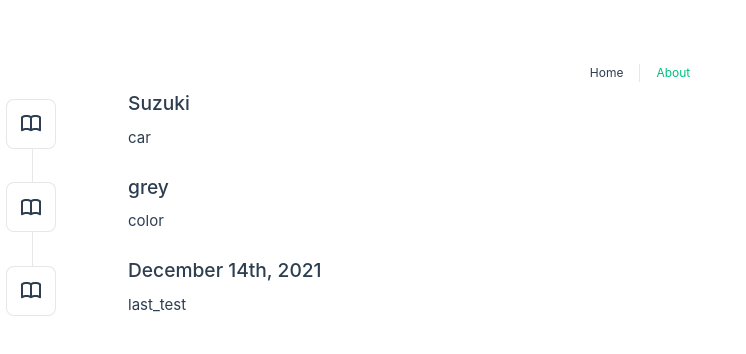
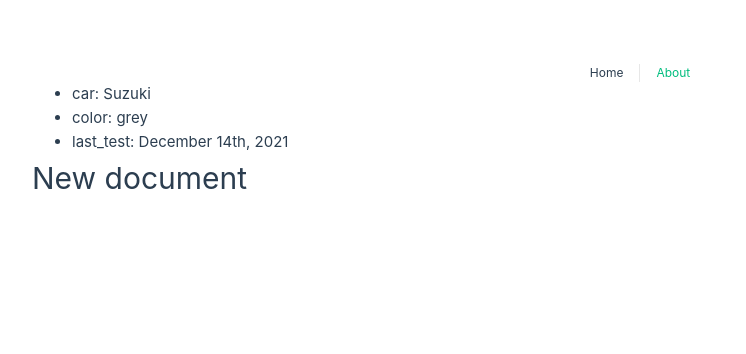
Before and after one commit to matan188/aba, a Vue app: page / in a window 1280 px wide. Shown: the top 354 px of the page, without its empty margins (0-746 px from the left). Built offline with nearby package versions, Linux system fonts and the light colour scheme.

Commit message:
Started form section

```diff
--- a/src/components/HomeComponent.vue
+++ b/src/components/HomeComponent.vue
@@ -5,7 +5,6 @@
 
 <script>
 import json from "../assets/fixture.json";
-// import NewHome from "@/components/NewHome.vue";
 
 export default {
   data() {
@@ -17,9 +16,8 @@
       items: {},
     };
   },
-  components: {
-    // NewHome,
-  },
+  components: {},
+  methods: {},
   mounted() {
     for (const [key, value] of Object.entries(json.items)) {
       this.items[key] = value;
@@ -32,13 +30,17 @@
 script
 
 <template>
-  <!-- <NewHome /> -->
-  <WelcomeItem v-for="(value, name, index) in items" :key="index">
-    <template #icon>
-      <DocumentationIcon />
-    </template>
-    <template #heading>{{ value }}</template>
-
-    {{ name }}
-  </WelcomeItem>
+  <div>
+    <ul>
+      <li v-for="(value, name, index) in items" :key="index">
+        {{ name }}: {{ value }}
+      </li>
+    </ul>
+    <div class="invoice-wrap flex flex-column">
+      <form @submit.prevent="submitForm" class="invoice-">
+        <h1>New document</h1>
+        <div class="input"></div>
+      </form>
+    </div>
+  </div>
 </template>
```
